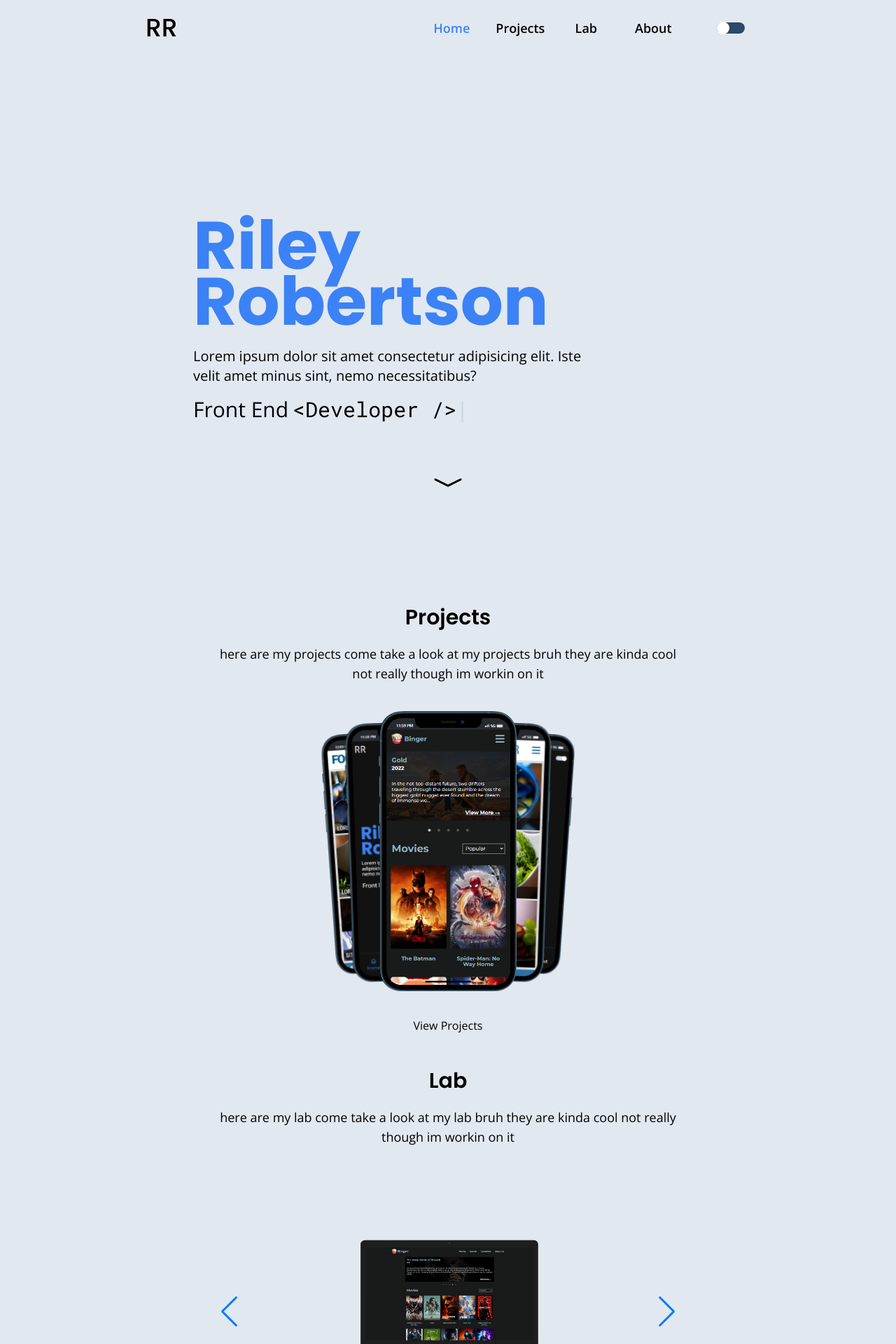
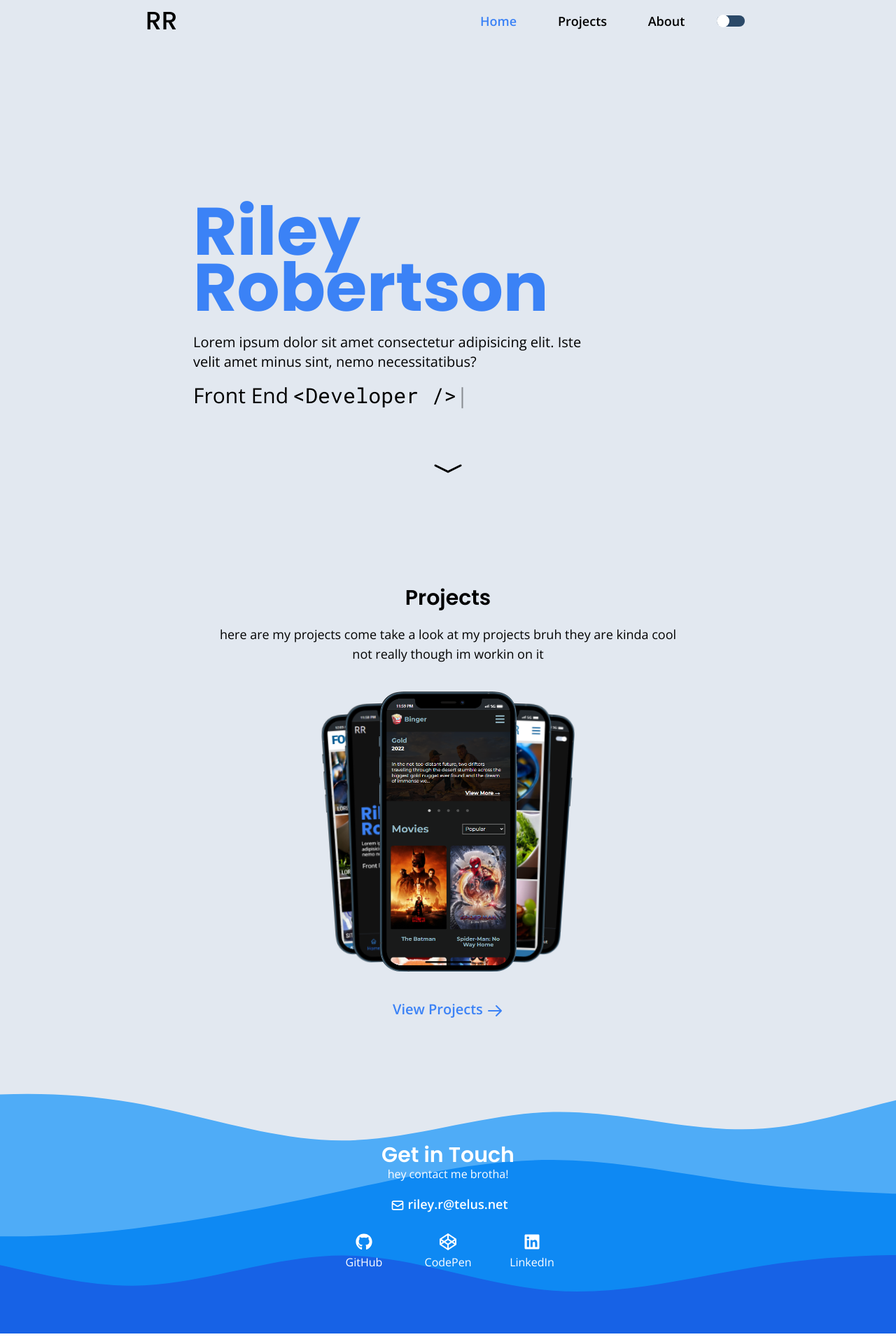
Before and after one commit to rileyr25/react-portfolio, a React (Create React App) app: page / in a window 1280 px wide. Shown: the top 1920 px of the page at 70% size. Built offline with nearby package versions, Linux system fonts and the light colour scheme.

Commit message:
added contact bg + style edits

```diff
--- a/src/components/global/ContactCta.js
+++ b/src/components/global/ContactCta.js
@@ -13,8 +13,9 @@ function ContactCta() {
     }
     let data = content.contact
     return (
-        <section id='contact' className='contact-cta text-center max-w-55rem m-auto'>
-            <h2 className='text-3xl font-semibold'>Get in Touch</h2>
+        <section id='contact' className='contact-cta text-center m-auto pb-20 text-white'>
+            <div className='pt-10'>
+                <h2 className='text-3xl font-semibold pt-12'>Get in Touch</h2>
                 <p className='mb-5'>{data.message}</p>
                 <Tippy
                     content={message}
@@ -27,18 +28,19 @@ function ContactCta() {
                         navigator.clipboard.writeText(data.email)
                         setMessage('Copied!')
                     }}
-                className='w-48 flex justify-center m-auto pb-4 text-lg items-center font-semibold text-blue-500 hover:underline'><Icon name='email' class='text-xl mt-1 mx-1'/>{data.email}
+                    className='w-48 flex justify-center m-auto pb-4 text-lg items-center font-semibold hover:underline'><Icon name='email' class='text-xl mt-1 mx-1'/>{data.email}
                 </button>
                 </Tippy>
                 <ul className='flex justify-center p-3 max-w-sm m-auto'>
                     {data.socials.map(social =>
-                <li className='px-4 w-1/3'>
-                    <a href={social.link} target='_blank' rel='noreferrer'>
+                    <li className='px-4 w-1/3 transition-opacity hover:opacity-80'>
+                        <a className='' href={social.link} target='_blank' rel='noreferrer'>
                             <Icon name={social.name} class='m-auto text-2xl mb-2'/> {social.title}
                         </a>
                     </li>
                     )}
                 </ul>
+            </div>
         </section>
     )
 }
--- a/src/components/global/NavBar.js
+++ b/src/components/global/NavBar.js
@@ -14,12 +14,12 @@ function NavBar() {
                 <Link to='/' className="logo md:font-normal text-black dark:text-white"><h1>RR</h1></Link>
                 </div>
                 <Toggle darkMode={darkMode} setDarkMode={setDarkMode}/>
-                <nav aria-label="Main" className='fixed bottom-0 border-t md:relative md:border-0 md:w-2/3 md:h-auto md:bg-transparent  border-gray-700 w-full bg-white dark:bg-darkbg h-20 z-50'>
-                    <ul className='flex justify-between m-auto md:max-w-sm'>
+                <nav aria-label="Main" className='fixed bottom-0 border-t md:relative md:border-0 md:w-2/4 md:h-auto md:bg-transparent  border-gray-700 w-full bg-white dark:bg-darkbg h-20 z-50'>
+                    <ul className='flex justify-evenly m-auto md:mr-16 md:max-w-sm'>
                         {[
                             ['home', '/'],
                             ['projects', '/projects'],
-                            ['lab', '/lab'],
+                            // ['lab', '/lab'],
                             ['about', '/about']
                         ].map(([title, url]) => (
                             <li className='py-4 w-1/4 text-center'>
--- a/src/components/pages/Home.js
+++ b/src/components/pages/Home.js
@@ -5,7 +5,7 @@ import ContactCta from '../global/ContactCta'
 function Home() {
 
     return (
-        <main className='home pb-20'>
+        <main className='home'>
             <Landing />
             <HomeScroll />
             <ContactCta />
--- a/src/components/pages/home/HomeScroll.js
+++ b/src/components/pages/home/HomeScroll.js
@@ -3,6 +3,7 @@ import {content} from '../../../data/content'
 import { Link } from 'react-router-dom';
 import { Swiper, SwiperSlide } from 'swiper/react';
 import { Autoplay, EffectCards, EffectCoverflow, Navigation } from "swiper";
+import { ArrowRightIcon } from '@heroicons/react/outline'
 import "swiper/css/effect-cards";
 import "swiper/css/navigation";
 import 'swiper/css'
@@ -15,7 +16,7 @@ function HomeScroll() {
     const IMG_PATH = '/assets/images/'
 
     return (
-        <section className='home-scroll pt-12 px-6 max-w-45rem m-auto'>
+        <section className='home-scroll pt-10 pb-14 px-6 max-w-45rem m-auto'>
             <section id='projects' className="home-projects text-center pb-8">
                 <h2 className='font-semibold text-3xl p-5'>{proData.title}</h2>
                 <p className='md:text-lg'>{proData.excerpt}</p>
@@ -36,10 +37,10 @@ function HomeScroll() {
                         <SwiperSlide><img className='h-64 sm:h-[400px] m-auto' src={`${IMG_PATH}${proData.images.img3}`} alt="" /></SwiperSlide>
                     </Swiper>
                 </div>
-                <Link to='/projects' className='w-full '>View Projects</Link>
+                <Link to='/projects' className='w-full hover:scale-150 transition-all font-semibold text-xl text-blue-500 hover:text-blue-700'>View Projects <ArrowRightIcon className='w-6 inline' /></Link>
             </section>
 
-            <section id='lab' className="home-lab text-center pb-8">
+            {/* <section id='lab' className="home-lab text-center pb-8">
                 <h2 className='font-semibold text-3xl p-5'>{labData.title}</h2>
                 <p className='md:text-lg'>{labData.excerpt}</p>
                 <Swiper
@@ -61,7 +62,7 @@ function HomeScroll() {
                     <SwiperSlide><img  src={`${IMG_PATH}${labData.images.img3}`} alt="" /></SwiperSlide>
                 </Swiper>
                 <Link to='/lab' className='w-full text-center'>Visit Lab</Link>
-            </section>
+            </section>  */}
         </section>
     )
 }
--- a/src/styles/index.css
+++ b/src/styles/index.css
@@ -119,10 +119,16 @@ input[type=radio] + label {
 	display: none;
 }
 
+.contact-cta {
+	background-image: url(/public/assets/images/waves.svg);
+	background-position: bottom;
+	background-repeat: no-repeat;
+};
+
 @media (min-width: 768px) {
 	.nav-link {
 		display: inline-block;
-		padding: 10px 15px;
+		padding: 10px 5px;
 		position: relative;
 	}
 	.nav-link:after {
```
Also changed, not shown: public/assets/images/waves.svg (added). Lines whose indentation alone changed are shown as unchanged.
